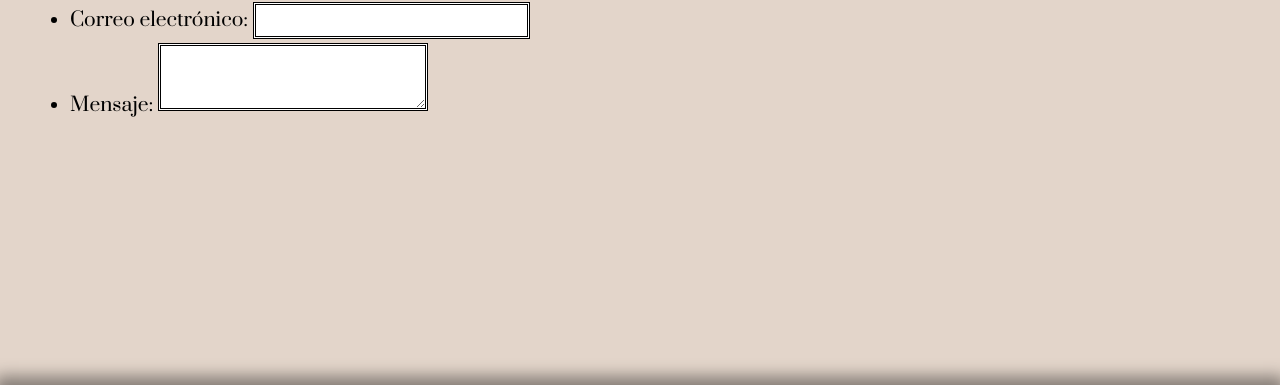
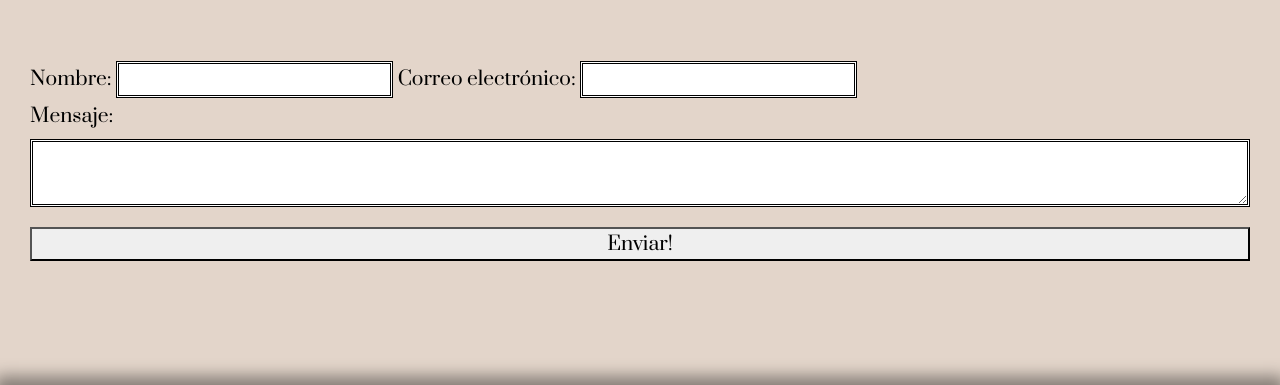
Before and after one commit to PireCot/PF-Cotignola, a website: page contacto.html in a window 1280 px wide. Shown: the part 297-682 px from the top of the page. Drawn offline with nearby package versions, Linux system fonts and the light colour scheme.

Commit message:
trabajo en el form'

```diff
--- a/contacto.html
+++ b/contacto.html
@@ -49,21 +49,16 @@
         <h1>Contactanos!</h1>
         <h2> Te responderemos a la brevedad 😊</h2>
         <form>
-            <ul>
-             <li>
-               <label for="nombre">Nombre:</label>
-               <input type="text" id="nombre" name="nombre">
-             </li>
-             <li>
-               <label for="mail">Correo electrónico:</label>
-               <input type="email" id="mail" name="mail">
-             </li>
-             <li>
+          <div>
+            <label for="nombre">Nombre:</label>
+            <input type="text" id="nombre" name="nombre">
+            <label for="mail">Correo electrónico:</label>
+            <input type="email" id="mail" name="mail">
+          </div>
                <label for="msg">Mensaje:</label>
                <textarea id="msg" name="mensaje"></textarea>
-             </li>
-            </ul>
-           </form>
+            <button type="submit">Enviar!</button>
+        </form>
     </main>
     <footer>
         <a target="_blank" href="https://www.instagram.com/kutun.mendoza/">
--- a/scss/style.scss
+++ b/scss/style.scss
@@ -77,6 +77,12 @@ body {
             textarea,input{
             border: double black 3px;
             }
+        display: flex;
+        flex-direction: column;
+        justify-content: center;
+        button{
+            margin-top: 20px;
+        }
     }
     a{
         text-decoration: none;
```
Also changed, not shown: mision.html (+0 -1 lines), css/style.css, 1 other file.
